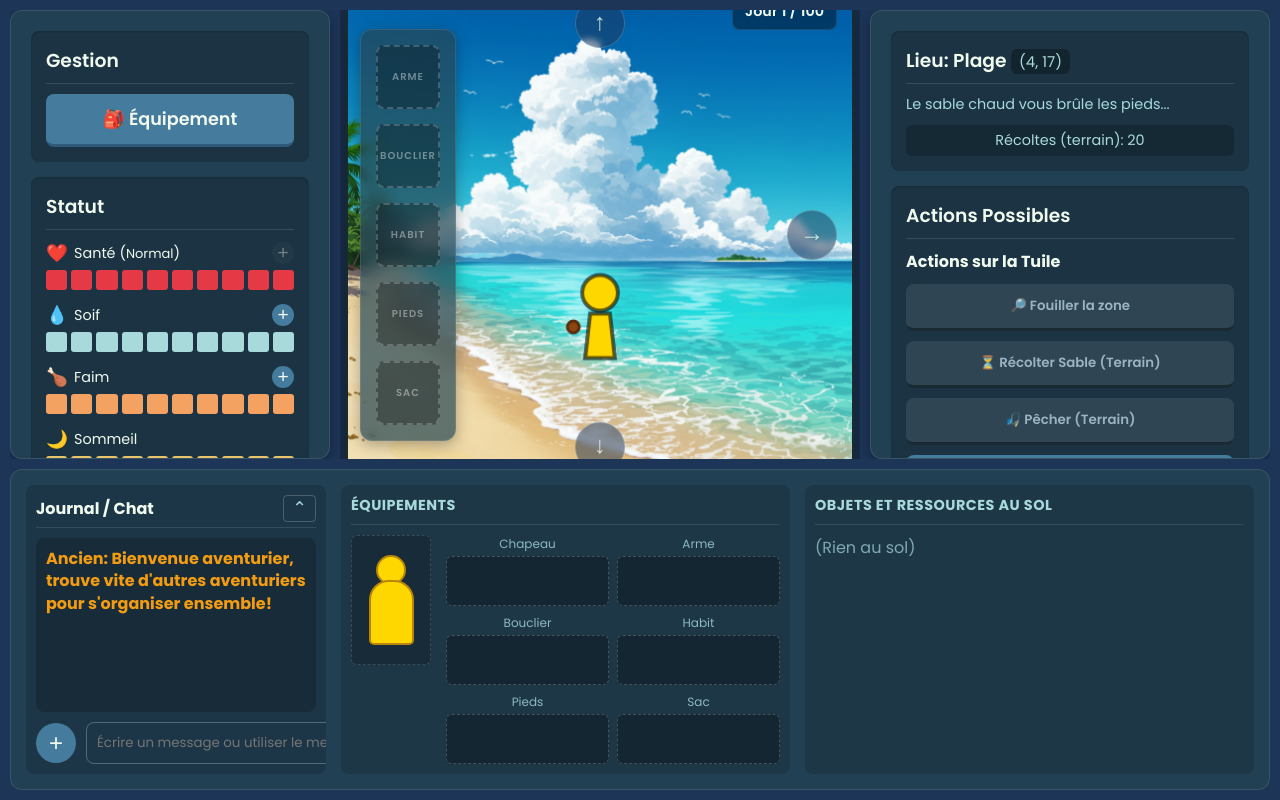
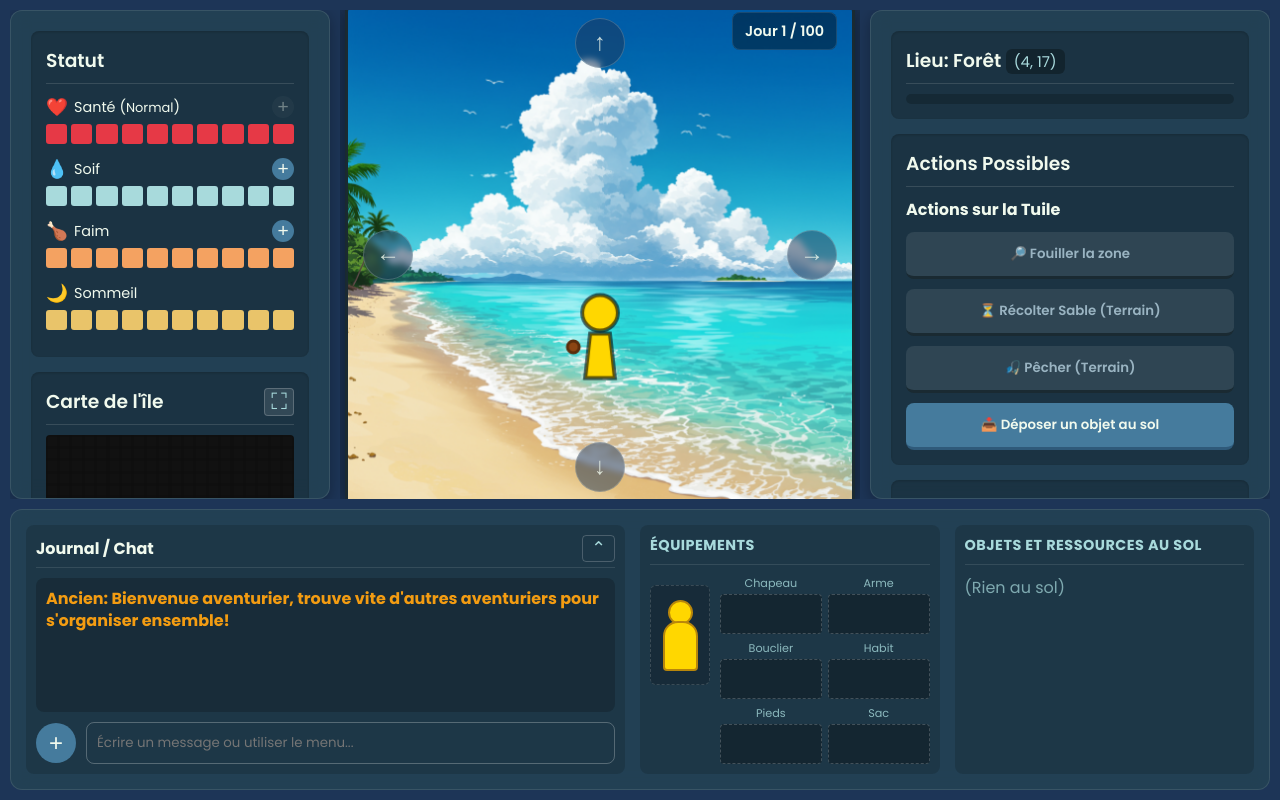
Before and after one commit to gabetv/100, a plain HTML site: page index.html in a window 1280 px wide. Drawn offline with Linux system fonts and the light colour scheme.

Commit message:
Add files via upload

```diff
--- a/index.html
+++ b/index.html
@@ -12,12 +12,8 @@
 <body>
     <div id="game-container">
         <div id="main-area">
-            <!-- ### PANNEAU DE GAUCHE (MODIFIÉ) ### -->
+            <!-- ### PANNEAU DE GAUCHE ### -->
             <div id="left-panel" class="ui-panel">
-                <section id="main-controls">
-                     <h3>Gestion</h3>
-                     <button id="open-equipment-btn">🎒 Équipement</button>
-                </section>
                 <section id="player-stats">
                     <h3>Statut</h3>
                     <div class="stat"><div class="stat-header"><span class="stat-icon">❤️</span><span>Santé (<span id="health-status">Normal</span>)</span><button class="consume-btn" id="consume-health-btn" title="Utiliser un soin">+</button></div><div class="stat-bar-container-squares" id="health-bar-squares"></div></div>
@@ -33,13 +29,7 @@
 
             <!-- ### VUE PRINCIPALE ### -->
             <div id="main-view-wrapper">
-                <div id="quick-slots-panel">
-                    <div id="quick-slot-weapon" class="quick-equip-slot-display" data-slot-type="weapon" title="Arme"><span class="slot-placeholder-text">Arme</span></div>
-                    <div id="quick-slot-shield" class="quick-equip-slot-display" data-slot-type="shield" title="Bouclier"><span class="slot-placeholder-text">Bouclier</span></div> <!-- Ajout Shield -->
-                    <div id="quick-slot-armor" class="quick-equip-slot-display" data-slot-type="body" title="Habit"><span class="slot-placeholder-text">Habit</span></div>
-                    <div id="quick-slot-feet" class="quick-equip-slot-display" data-slot-type="feet" title="Chaussures"><span class="slot-placeholder-text">Pieds</span></div>
-                    <div id="quick-slot-bag" class="quick-equip-slot-display" data-slot-type="bag" title="Sac"><span class="slot-placeholder-text">Sac</span></div>
-                </div>
+                <!-- #quick-slots-panel SUPPRIMÉ -->
                 <div id="main-view-container">
                     <div id="survival-vignette"></div><div id="action-flash"></div>
                     <canvas id="main-view-canvas"></canvas><canvas id="characters-canvas"></canvas>
@@ -50,9 +40,9 @@
 
             <!-- ### PANNEAU DE DROITE ### -->
             <div id="right-panel" class="ui-panel">
-                <section id="tile-info"><h3><span>Lieu: <span id="tile-name">Forêt</span> <span id="hud-coords" class="coords-display">(7,10)</span></span></h3><p id="tile-description">Description du lieu...</p><p id="tile-harvests-info" class="tile-detail"></p></section>
+                <section id="tile-info"><h3><span>Lieu: <span id="tile-name">Forêt</span> <span id="hud-coords" class="coords-display">(7,10)</span></span></h3><p id="tile-harvests-info" class="tile-detail"></p></section>
                 <section id="interaction-panel"><h3>Actions Possibles</h3><div id="actions"></div></section>
-                <section id="inventory-section"><h3>Votre Inventaire <span id="inventory-capacity-display" class="capacity-display"></span></h3><div id="inventory-categories" class="droppable"></div></section>
+                <section id="inventory-section"><h3>Votre Inventaire <span id="inventory-capacity-display" class="capacity-display"></span></h3><div id="inventory-categories" class="droppable" data-owner="player-inventory"></div></section>
             </div>
         </div>
 
@@ -65,19 +55,16 @@
             </div>
 
             <div id="bottom-bar-equipment-panel" class="bottom-bar-section">
-                <!-- Contenu similaire à #equipment-modal mais adapté -->
                 <h4>Équipements</h4>
                 <div class="equipment-preview-area">
                     <div class="player-character-placeholder-small"><div class="player-head-small"></div><div class="player-body-small"></div></div>
                     <div id="bottom-bar-equipment-slots" class="droppable" data-owner="equipment">
-                        <!-- Les slots seront générés par JS, exemple : -->
-                        <!-- <div class="equipment-slot-container-small"><label>Arme</label><div class="equipment-slot-small droppable" data-slot-type="weapon" data-owner="equipment"></div></div> -->
+                        <!-- Les slots seront générés par JS -->
                     </div>
                 </div>
             </div>
 
             <div id="bottom-bar-ground-items" class="bottom-bar-section droppable" data-owner="ground">
-                <!-- Le contenu sera généré par JS: updateGroundItemsPanel -->
                 <h4>Objets et ressources au sol</h4>
                 <ul class="inventory-list ground-items-list"></ul>
             </div>
--- a/style.css
+++ b/style.css
@@ -92,13 +92,7 @@ body {
     z-index: 2;
 }
 
-#quick-slots-panel { position: absolute; left: 20px; top: 50%; transform: translateY(-50%); z-index: 50; background-color: var(--bg-panel); backdrop-filter: blur(8px); -webkit-backdrop-filter: blur(8px); border: 1px solid rgba(255, 255, 255, 0.1); border-radius: var(--border-radius); padding: 15px; display: flex; flex-direction: column; gap: 15px; box-shadow: 0 4px 15px var(--shadow-color); }
-.quick-equip-slot-display { width: 64px; height: 64px; background-color: rgba(0,0,0,0.3); border: 2px dashed rgba(255, 255, 255, 0.2); border-radius: 8px; display: flex; justify-content: center; align-items: center; font-size: 2.5em; transition: all 0.2s ease; color: rgba(255, 255, 255, 0.4); position: relative; cursor: default; }
-.slot-placeholder-text { font-size: 0.25em; font-weight: 600; text-transform: uppercase; letter-spacing: 1px; pointer-events: none; }
-.quick-equip-slot-display.has-item { border-style: solid; border-color: rgba(255, 255, 255, 0.4); }
-
-#main-controls button { width: 100%; padding: 12px; background-color: var(--action-color); color: var(--text-light); font-weight: 600; font-size: 1.1em; font-family: 'Poppins', sans-serif; border: none; border-radius: 8px; cursor: pointer; transition: all 0.2s; border-bottom: 3px solid #2f5a7a; }
-#main-controls button:hover:not(:disabled) { background-color: #5e9ac4; transform: translateY(-2px); border-bottom-color: #457b9d; }
+/* #quick-slots-panel SUPPRIMÉ */
 
 .ui-panel h3 { font-weight: 600; margin-bottom: 10px; border-bottom: 1px solid #ffffff20; padding-bottom: 8px; display: flex; justify-content: space-between; align-items: center;}
 .ui-panel section { background-color: rgba(0,0,0,0.2); padding: 15px; border-radius: 8px; box-shadow: inset 0 1px 3px rgba(0,0,0,0.2); }
@@ -134,7 +128,6 @@ body {
 .droppable.drag-over { background-color: rgba(69, 123, 157, 0.4); outline: 2px dashed var(--action-color); }
 .inventory-item.dragging { opacity: 0.4; background: var(--action-color); }
 
-#tile-info p { font-size: 0.9em; color: var(--text-secondary); }
 .tile-detail { font-size: 0.85em; color: var(--text-secondary); background: rgba(0,0,0,0.2); padding: 5px 10px; border-radius: 6px; margin-top: 10px; text-align: center;}
 .coords-display { font-size: 0.8em; font-weight: 400; color: var(--text-secondary); background: rgba(0,0,0,0.3); padding: 2px 8px; border-radius: 6px; }
 .capacity-display { font-size: 0.8em; font-weight: 400; color: var(--text-secondary); }
@@ -186,24 +179,24 @@ body {
     backdrop-filter: blur(10px);
     -webkit-backdrop-filter: blur(10px);
     flex-shrink: 0;
-     display: grid; /* MODIFIÉ: Utilisation de Grid */
-    grid-template-columns: 300px 1fr 1fr; /* Chat (fixe) | Equipement (flexible) | Objets au sol (flexible) */
+    display: grid;
+    grid-template-columns: 2fr 1fr 1fr; /* Chat (plus grand) | Equipement (plus petit) | Objets au sol (moyen) */
     gap: 15px;
-    border-radius: var(--border-radius); /* Reste le même */
+    border-radius: var(--border-radius);
     padding: 15px;
     border: 1px solid rgba(255, 255, 255, 0.1);
     position: relative;
     z-index: 20;
     transition: min-height 0.3s ease-in-out;
-    min-height: 220px; /* Augmenté pour le nouveau contenu */
-    max-height: 350px; /* Pour éviter qu'elle ne devienne trop grande */
-    overflow: hidden; /* Empêcher le contenu de déborder de la barre elle-même */
+    min-height: 200px; /* Réduit légèrement la hauteur minimale */
+    max-height: 300px; /* Réduit légèrement la hauteur maximale */
+    overflow: hidden;
 }
 
 .bottom-bar-section {
     display: flex;
     flex-direction: column;
-    overflow-y: auto; /* Permettre le scroll interne si le contenu dépasse */
+    overflow-y: auto;
     padding: 10px;
     background-color: rgba(0,0,0,0.15);
     border-radius: 8px;
@@ -218,18 +211,17 @@ body {
     color: var(--text-secondary);
 }
 
-#bottom-bar-chat-panel { /* Section pour le chat */
-    /* grid-column: 1 / 2; */ /* La grille s'occupe de ça */
+#bottom-bar-chat-panel {
+    /* grid-column: 1 / 2; */
 }
-#bottom-bar-chat-panel.chat-enlarged { /* Appliquer au conteneur du chat pour l'agrandissement */
-    min-height: 350px; /* Ou ajuster la hauteur de #bottom-bar */
+#bottom-bar-chat-panel.chat-enlarged {
+    /* Géré par #bottom-bar.chat-enlarged */
 }
-#bottom-bar.chat-enlarged { /* Si on veut que toute la barre grandisse */
-    min-height: 350px;
+#bottom-bar.chat-enlarged {
+    min-height: 300px; /* Ou la hauteur désirée pour le chat agrandi */
 }
 
 
-/* Chat Container (maintenu pour la structure interne du chat) */
 #chat-header { display: flex; justify-content: space-between; align-items: center; margin-bottom: 10px; padding-bottom: 5px; border-bottom: 1px solid rgba(255,255,255,0.1); } #chat-header h3 { margin: 0; border: none; padding: 0; font-size: 1em; } #toggle-chat-size-btn { background: transparent; border: 1px solid rgba(255,255,255,0.2); color: var(--text-secondary); cursor: pointer; border-radius: 4px; padding: 2px 8px; font-size: 1.1em; transition: all 0.2s; } #toggle-chat-size-btn:hover { background: var(--action-color); color: var(--text-light); }
 #chat-messages {
     flex-grow: 1;
@@ -238,18 +230,17 @@ body {
     background: rgba(0,0,0,0.2);
     padding: 10px;
     border-radius: 8px;
-    min-height: 60px; /* S'assurer qu'il y a un minimum de place */
-    height: calc(1.4em * 3 + 20px);
+    min-height: 60px;
     transition: height 0.3s ease-in-out;
 }
-#bottom-bar-chat-panel.chat-enlarged #chat-messages { /* Si le chat est dans un panel dédié */
-    height: 100%;
+#bottom-bar-chat-panel.chat-enlarged #chat-messages {
+    /* La hauteur est gérée par flex-grow dans le panel agrandi */
 }
 
 .chat-message { margin-bottom: 8px; line-height: 1.4; }
 .chat-message.player { color: #a8dadc; }
 .chat-message.npc { color: #f4a261; }
-.chat-message.npc-dialogue { /* Style spécifique pour les dialogues PNJ */
+.chat-message.npc-dialogue {
     color: #82EEFD;
     background-color: rgba(0, 0, 0, 0.1);
     padding: 5px 8px;
@@ -257,7 +248,7 @@ body {
     border-left: 3px solid #82EEFD;
 }
 .chat-message.npc-dialogue p { margin-bottom: 5px; }
-.chat-message.npc-dialogue button.npc-quest-btn { /* Style pour les boutons dans le chat de dialogue PNJ */
+.chat-message.npc-dialogue button.npc-quest-btn {
     background-color: var(--action-color);
     color: var(--text-light);
     border: none;
@@ -284,35 +275,50 @@ body {
 
 /* Styles pour le panneau d'équipement dans la barre inférieure */
 #bottom-bar-equipment-panel {
-    /* grid-column: 2 / 3; */
+    /* grid-column: 2 / 3; */ /* La grille s'occupe de ça, ajusté en haut */
+    /* min-width: 280px; */ /* Largeur minimale pour le panneau d'équipement */
+    /* max-width: 350px; */ /* Limite la largeur max pour ne pas trop écraser le chat */
+    flex-shrink: 0; /* Empêcher de trop rétrécir */
 }
 .equipment-preview-area {
     display: flex;
-    gap: 15px;
-    align-items: flex-start; /* Aligner les éléments en haut */
-    overflow-y: auto; /* Permettre le scroll si les slots dépassent */
+    gap: 10px; /* Réduit l'espace */
+    align-items: flex-start;
+    overflow-y: auto;
     flex-grow: 1;
 }
 .player-character-placeholder-small {
-    width: 80px; height: 130px; background: rgba(0,0,0,0.2); border: 1px dashed rgba(255,255,255,0.15); border-radius: 6px; display: flex; flex-direction: column; align-items: center; justify-content: center; flex-shrink: 0;
+    width: 60px; /* Réduit */
+    height: 100px; /* Réduit */
+    background: rgba(0,0,0,0.2);
+    border: 1px dashed rgba(255,255,255,0.15);
+    border-radius: 6px;
+    display: flex;
+    flex-direction: column;
+    align-items: center;
+    justify-content: center;
+    flex-shrink: 0;
+    margin-top: 10px; /* Pour aligner un peu avec les labels */
 }
-.player-head-small { width: 30px; height: 30px; background: #ffd700; border-radius: 50%; border: 2px solid #b8860b; }
-.player-body-small { width: 45px; height: 65px; background: #ffd700; border: 2px solid #b8860b; border-radius: 20px 20px 5px 5px; margin-top: -5px; }
+.player-head-small { width: 25px; height: 25px; background: #ffd700; border-radius: 50%; border: 2px solid #b8860b; }
+.player-body-small { width: 35px; height: 50px; background: #ffd700; border: 2px solid #b8860b; border-radius: 15px 15px 4px 4px; margin-top: -4px; }
 
 #bottom-bar-equipment-slots {
     display: grid;
-    grid-template-columns: repeat(2, 1fr); /* Deux colonnes de slots */
-    gap: 8px;
+    grid-template-columns: 1fr 1fr; /* Toujours deux colonnes */
+    gap: 6px; /* Réduit l'espace */
     flex-grow: 1;
 }
 .equipment-slot-container-small { text-align: center; }
-.equipment-slot-container-small label { display: block; font-size: 0.75em; margin-bottom: 3px; color: var(--text-secondary); opacity: 0.8; }
-.equipment-slot-small { width: 100%; height: 50px; background: rgba(0,0,0,0.3); border: 1px dashed rgba(255,255,255,0.2); border-radius: 6px; display: flex; justify-content: center; align-items: center; font-size: 1.5em; color: rgba(255,255,255,0.3); }
-.equipment-slot-small .inventory-icon { font-size: 1.2em; } /* Pour les icônes d'objets équipés */
+.equipment-slot-container-small label { display: block; font-size: 0.7em; margin-bottom: 2px; color: var(--text-secondary); opacity: 0.8; }
+.equipment-slot-small { width: 100%; height: 40px; /* Réduit la hauteur */ background: rgba(0,0,0,0.3); border: 1px dashed rgba(255,255,255,0.2); border-radius: 4px; display: flex; justify-content: center; align-items: center; font-size: 1.3em; color: rgba(255,255,255,0.3); }
+.equipment-slot-small .inventory-icon { font-size: 1em; }
+.equipment-slot-small.droppable.drag-over { background-color: rgba(69, 123, 157, 0.5); border-color: var(--action-color); }
+
 
 /* Styles pour le panneau des objets au sol */
 #bottom-bar-ground-items {
-    /* grid-column: 3 / 4; */
+    /* grid-column: 3 / 4; */ /* La grille s'occupe de ça */
 }
 .ground-items-list { list-style: none; padding: 0; display: flex; flex-direction: column; gap: 5px; flex-grow: 1; }
 #quick-chat-button { background-color: var(--action-color); color: var(--text-light); border: none; border-radius: 50%; width: 40px; height: 40px; font-size: 1.5em; line-height: 40px; text-align: center; cursor: pointer; transition: background-color 0.2s; flex-shrink: 0; }
@@ -339,6 +345,9 @@ body {
 
 @media (max-width: 1200px) {
     #main-area { grid-template-columns: 250px 1fr 320px; }
+    #bottom-bar {
+        grid-template-columns: 1.5fr 1fr 1fr; /* Ajuster les proportions pour les écrans moyens */
+    }
 }
 @media (max-width: 900px) {
     body { padding: 5px; overflow: auto; }
@@ -375,8 +384,7 @@ body {
         min-height: 180px;
         max-height: none; /* Permettre à la barre de s'étendre */
     }
-    #quick-slots-panel { top: 10px; left: 50%; transform: translateX(-50%); flex-direction: row; padding: 10px; gap:10px; }
-    .quick-equip-slot-display { width: 50px; height: 50px; font-size: 2em; }
+    /* Quick slots sont supprimés, donc plus besoin de les repositionner pour mobile */
 }
 
 .action-failed-shake { animation: shake 0.5s cubic-bezier(.36,.07,.19,.97) both; }
```
Lines whose indentation alone changed are shown as unchanged.
